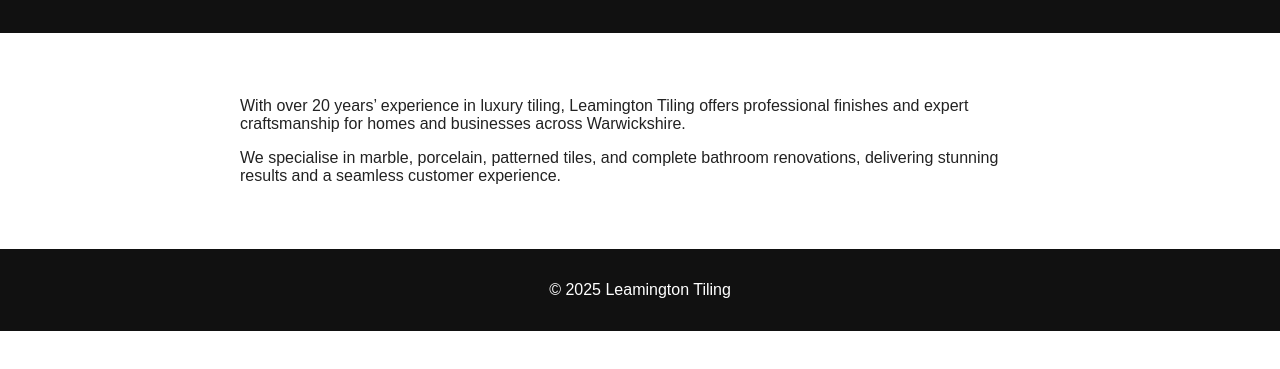
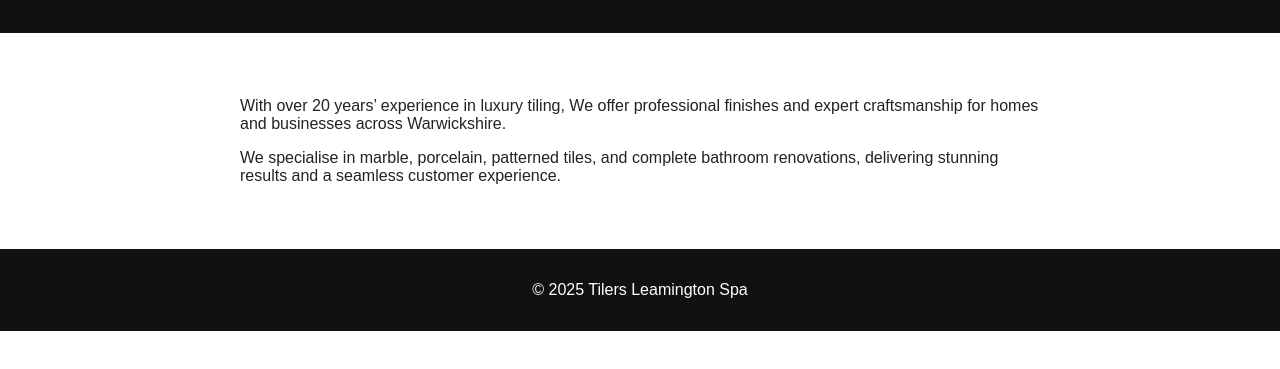
Before and after one commit to tilercoventry/leamington-tiling-landing, a plain HTML site: page about.html in a window 1280 px wide. Shown: the part 111-480 px from the top of the page. Drawn offline with Linux system fonts and the light colour scheme.

Commit message:
Update about.html

```diff
--- a/about.html
+++ b/about.html
@@ -4,8 +4,8 @@
 <head>
   <meta charset="UTF-8">
   <meta name="viewport" content="width=device-width, initial-scale=1.0">
-  <title>About Leamington Tiling</title>
-  <meta name="description" content="Learn more about Leamington Tiling - trusted experts in bathroom, floor, and kitchen tiling in Leamington Spa." />
+  <title>About Tiling Leamington Spa</title>
+  <meta name="description" content="Learn more about Tiling in Leamington Spa - trusted experts in bathroom, floor, and kitchen tiling in Leamington Spa." />
   <style>
     body { font-family: Arial, sans-serif; margin: 0; background: #fff; color: #222; }
     header, footer { background: #111; color: white; text-align: center; padding: 2rem 1rem; }
@@ -15,9 +15,9 @@
 <body>
   <header><h1>About Us</h1></header>
   <main>
-    <p>With over 20 years’ experience in luxury tiling, Leamington Tiling offers professional finishes and expert craftsmanship for homes and businesses across Warwickshire.</p>
+    <p>With over 20 years’ experience in luxury tiling, We offer professional finishes and expert craftsmanship for homes and businesses across Warwickshire.</p>
     <p>We specialise in marble, porcelain, patterned tiles, and complete bathroom renovations, delivering stunning results and a seamless customer experience.</p>
   </main>
-  <footer>&copy; 2025 Leamington Tiling</footer>
+  <footer>&copy; 2025 Tilers Leamington Spa</footer>
 </body>
 </html>
```
